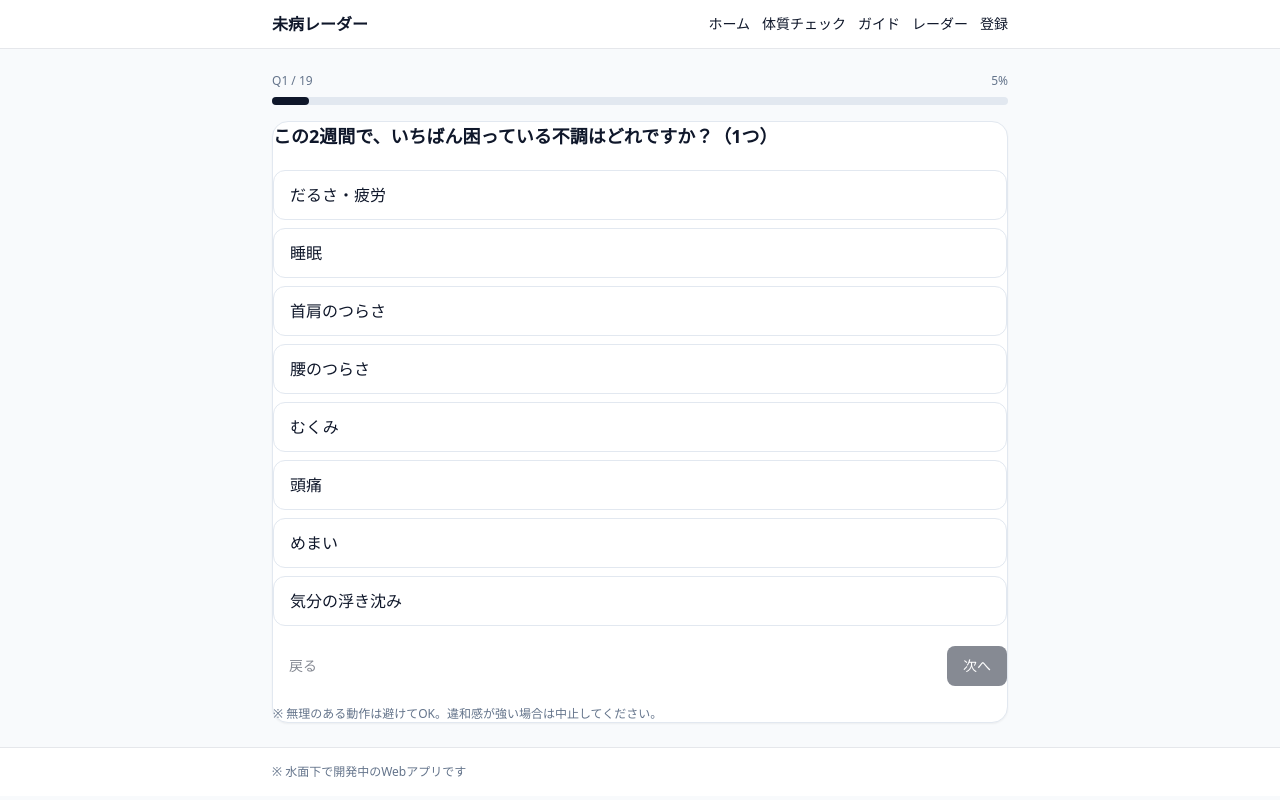
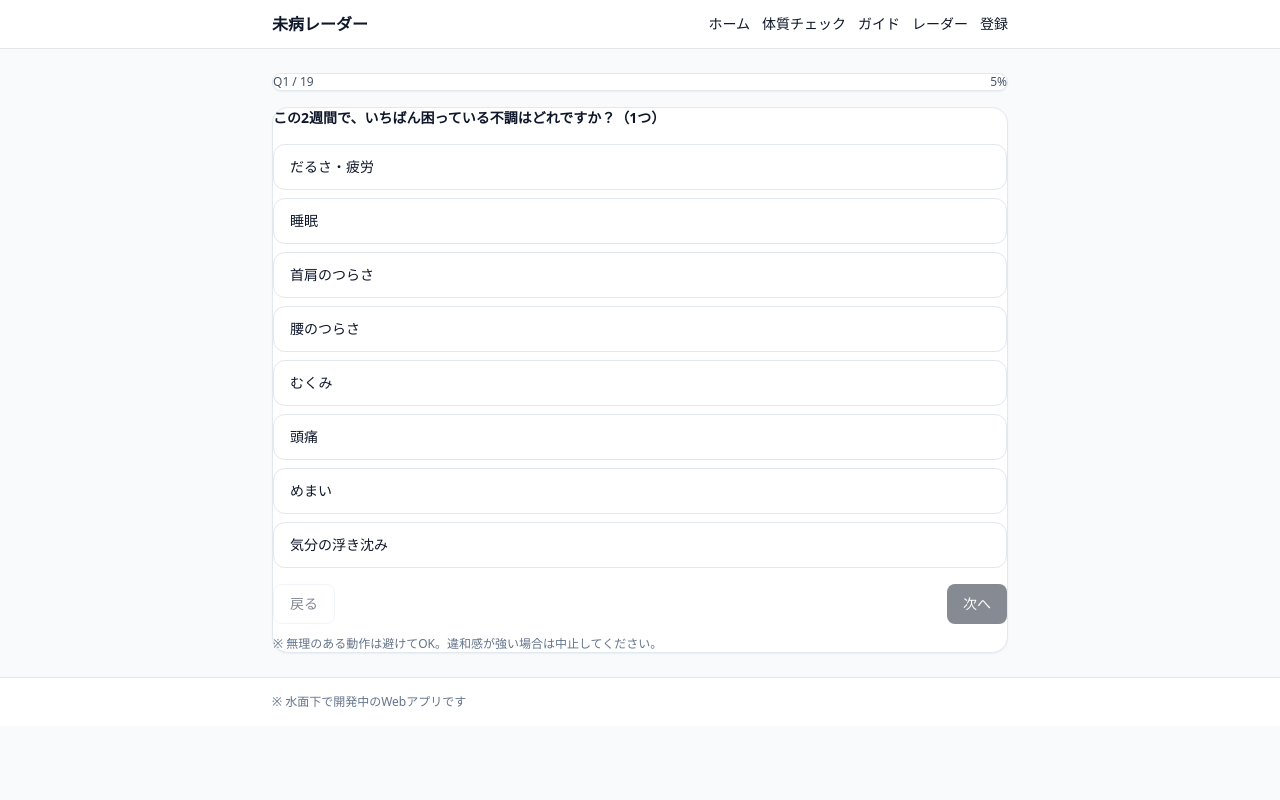
Before and after one commit to totonoucare/totonoucare-webapp, a Next.js app: page /check in a window 1280 px wide. Built offline with nearby package versions, Linux system fonts and the light colour scheme.

Commit message:
Update page.js

```diff
--- a/app/check/page.js
+++ b/app/check/page.js
@@ -9,19 +9,11 @@ import { getQuestions, getTotalQuestions } from "@/lib/diagnosis/v2/questions";
 function ProgressBar({ current, total }) {
   const pct = Math.round((current / total) * 100);
   return (
-    <div className="mb-4">
-      <div className="flex items-center justify-between text-xs text-slate-500">
+    <div className="flex items-center justify-between text-xs text-slate-600">
       <div>
         Q{current} / {total}
       </div>
       <div>{pct}%</div>
-      </div>
-      <div className="mt-2 h-2 w-full rounded-full bg-slate-200">
-        <div
-          className="h-2 rounded-full bg-slate-900 transition-all"
-          style={{ width: `${pct}%` }}
-        />
-      </div>
     </div>
   );
 }
@@ -30,6 +22,7 @@ const PENDING_KEY = "pending_diagnosis_v2_answers";
 
 export default function CheckPage() {
   const router = useRouter();
+
   const questions = useMemo(() => getQuestions(), []);
   const total = useMemo(() => getTotalQuestions(), []);
 
@@ -39,11 +32,20 @@ export default function CheckPage() {
   const [error, setError] = useState("");
 
   const q = questions[step];
-  const selected = answers[q?.id];
-  const canGoNext = Boolean(selected);
+
+  const selectedRaw = answers?.[q?.id];
+
+  const isMulti = q?.type === "multi";
+  const selected = isMulti
+    ? Array.isArray(selectedRaw)
+      ? selectedRaw
+      : []
+    : selectedRaw;
+
+  const canGoNext = isMulti ? selected.length > 0 : Boolean(selected);
   const isLast = step === total - 1;
 
-  // 途中保存があれば復元（主に「戻ってきた時」用）
+  // 途中保存があれば復元
   useEffect(() => {
     try {
       const raw = sessionStorage.getItem(PENDING_KEY);
@@ -60,14 +62,51 @@ export default function CheckPage() {
     // eslint-disable-next-line react-hooks/exhaustive-deps
   }, []);
 
-  function pick(value) {
-    setAnswers((prev) => {
-      const next = { ...prev, [q.id]: value };
+  function persist(next) {
     try {
       sessionStorage.setItem(PENDING_KEY, JSON.stringify(next));
     } catch {}
+  }
+
+  function pick(value) {
+    setAnswers((prev) => {
+      let next;
+
+      // --- MULTI ---
+      if (q.type === "multi") {
+        const max = Number(q.max || 2);
+        const cur = Array.isArray(prev?.[q.id]) ? prev[q.id] : [];
+
+        // "none" は単独扱い
+        if (value === "none") {
+          next = { ...prev, [q.id]: ["none"] };
+          persist(next);
+          return next;
+        }
+
+        // none が入ってたら除去してから
+        const base = cur.filter((v) => v !== "none");
+
+        if (base.includes(value)) {
+          // toggle off
+          const updated = base.filter((v) => v !== value);
+          next = { ...prev, [q.id]: updated };
+        } else {
+          // add (maxを超えるなら「古い方を落として」2つを維持)
+          const updated = base.length >= max ? [...base.slice(1), value] : [...base, value];
+          next = { ...prev, [q.id]: updated };
+        }
+
+        persist(next);
+        return next;
+      }
+
+      // --- SINGLE / FREQ ---
+      next = { ...prev, [q.id]: value };
+      persist(next);
       return next;
     });
+
     setError("");
   }
 
@@ -86,7 +125,6 @@ export default function CheckPage() {
     setError("");
 
     try {
-      // ✅ ログイン不要：匿名で diagnosis_events を作って eventId を返す
       const res = await fetch("/api/diagnosis/v2/submit", {
         method: "POST",
         headers: { "Content-Type": "application/json" },
@@ -96,15 +134,14 @@ export default function CheckPage() {
       const json = await res.json().catch(() => ({}));
       if (!res.ok) throw new Error(json?.error || "診断の保存に失敗しました");
 
-      const eventId = json?.data?.eventId;
+      // ✅ eventId / id 両対応
+      const eventId = json?.data?.eventId || json?.data?.id;
       if (!eventId) throw new Error("eventId が返りませんでした");
 
-      // pending を消す
       try {
         sessionStorage.removeItem(PENDING_KEY);
       } catch {}
 
-      // ✅ /result/[id] へ
       router.push(`/result/${encodeURIComponent(eventId)}`);
     } catch (e) {
       setError(e?.message || String(e));
@@ -116,7 +153,9 @@ export default function CheckPage() {
   if (!q) {
     return (
       <div className="space-y-3">
-        <h1 className="text-xl font-semibold">質問が見つかりません。</h1>
+        <Card>
+          <h1 className="text-lg font-semibold">質問が見つかりません。</h1>
+        </Card>
         <Button onClick={() => router.push("/")}>トップへ</Button>
       </div>
     );
@@ -124,18 +163,21 @@ export default function CheckPage() {
 
   return (
     <div className="space-y-4">
+      <Card>
         <ProgressBar current={step + 1} total={total} />
+      </Card>
 
       <Card>
-        <div className="space-y-3">
-          <div className="text-lg font-semibold">{q.title}</div>
+        <div className="text-sm font-semibold whitespace-pre-wrap">{q.title}</div>
+
         {q.description ? (
-            <div className="text-sm text-slate-600">{q.description}</div>
+          <div className="mt-2 text-xs text-slate-600 whitespace-pre-wrap">{q.description}</div>
         ) : null}
 
-          <div className="space-y-2 pt-2">
+        <div className="mt-4 space-y-2">
           {q.options.map((opt) => {
-              const isSel = selected === opt.value;
+            const isSel = isMulti ? selected.includes(opt.value) : selected === opt.value;
+
             return (
               <button
                 key={opt.value}
@@ -147,35 +189,32 @@ export default function CheckPage() {
                     : "border-slate-200 bg-white hover:border-slate-400",
                 ].join(" ")}
               >
-                  <div className="font-medium">{opt.label}</div>
-                  {opt.hint ? (
-                    <div
-                      className={[
-                        "mt-1 text-xs",
-                        isSel ? "text-white/80" : "text-slate-500",
-                      ].join(" ")}
-                    >
-                      {opt.hint}
-                    </div>
-                  ) : null}
+                <div className="text-sm">{opt.label}</div>
+                {opt.hint ? <div className="mt-1 text-xs opacity-80">{opt.hint}</div> : null}
               </button>
             );
           })}
         </div>
 
+        {isMulti ? (
+          <div className="mt-3 text-xs text-slate-500">
+            ※ 最大{q.max || 2}つまで選べます
+          </div>
+        ) : null}
+
         {error ? (
-            <div className="rounded-xl border border-red-200 bg-red-50 px-3 py-2 text-sm text-red-700">
+          <div className="mt-3 rounded-lg bg-rose-50 px-3 py-2 text-sm text-rose-700">
             {error}
           </div>
         ) : null}
 
-          <div className="flex items-center justify-between pt-2">
-            <Button variant="ghost" onClick={back} disabled={step === 0}>
+        <div className="mt-4 flex items-center justify-between">
+          <Button variant="secondary" onClick={back} disabled={step === 0 || submitting}>
             戻る
           </Button>
 
           {!isLast ? (
-              <Button onClick={next} disabled={!canGoNext}>
+            <Button onClick={next} disabled={!canGoNext || submitting}>
               次へ
             </Button>
           ) : (
@@ -185,9 +224,8 @@ export default function CheckPage() {
           )}
         </div>
 
-          <div className="pt-2 text-xs text-slate-500">
+        <div className="mt-3 text-xs text-slate-500">
           ※ 無理のある動作は避けてOK。違和感が強い場合は中止してください。
-          </div>
         </div>
       </Card>
     </div>
```
Lines whose indentation alone changed are shown as unchanged.
